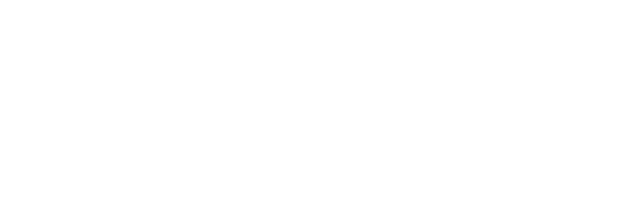
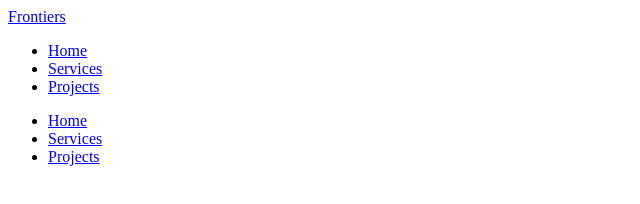
Before and after one commit to CSY1063/as1-AmaanYousaf, a plain HTML site: page index.html in a window 1280 px wide. Shown: the whole page, without its empty margins (0-640 px from the left). Drawn offline with Linux system fonts and the light colour scheme.

Commit message:
Title and navigation

```diff
--- a/index.html
+++ b/index.html
@@ -7,7 +7,23 @@
 </head>
 <body>
     <header>
+        <div class="main-nav">
+            <a href="index.html" class="logo">Frontiers</a>
+            <ul>
+                <li><a href="#">Home</a></li>
+                <li><a href="#">Services</a></li>
+                <li><a href="#">Projects</a></li>
+            </ul>
+        </div>
+        <div class="sub-nav">
+            <ul>
+                <li><a href="#">Home</a></li>
+                <li><a href="#">Services</a></li>
+                <li><a href="#">Projects</a></li>
+            </ul>
 
+        </div>
+        </div>
     </header>
 
 </body>
```
